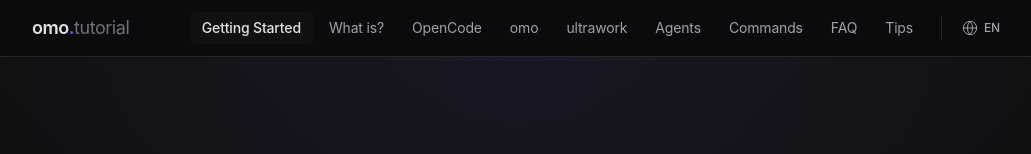
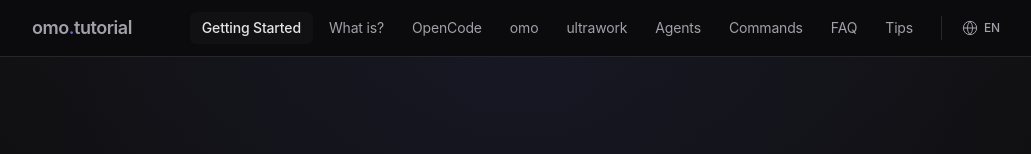
Before and after one commit to wanudesu/omo-meta-tutorial, a Next.js app: page / in a window 1280 px wide. Shown: the top 154 px of the page, without its empty margins (120-1151 px from the left). Built offline with nearby package versions, Linux system fonts and the light colour scheme.

Commit message:
fix: unify nav logo colors and hover effect

```diff
--- a/src/components/Navigation.tsx
+++ b/src/components/Navigation.tsx
@@ -52,11 +52,10 @@ export default function Navigation() {
       <div className="max-w-5xl mx-auto px-6">
         <div className="flex items-center justify-between h-14">
           <Link href="/" className="group">
-            <span className="text-lg font-semibold tracking-tight">
-              omo<span className="text-accent">.</span>
-              <span className="text-text-muted font-normal group-hover:text-text-secondary transition-colors">
-                tutorial
-              </span>
+            <span className="text-lg font-semibold tracking-tight text-text-secondary group-hover:text-text-primary transition-colors">
+              omo
+              <span className="text-accent">.</span>
+              tutorial
             </span>
           </Link>
 
```
